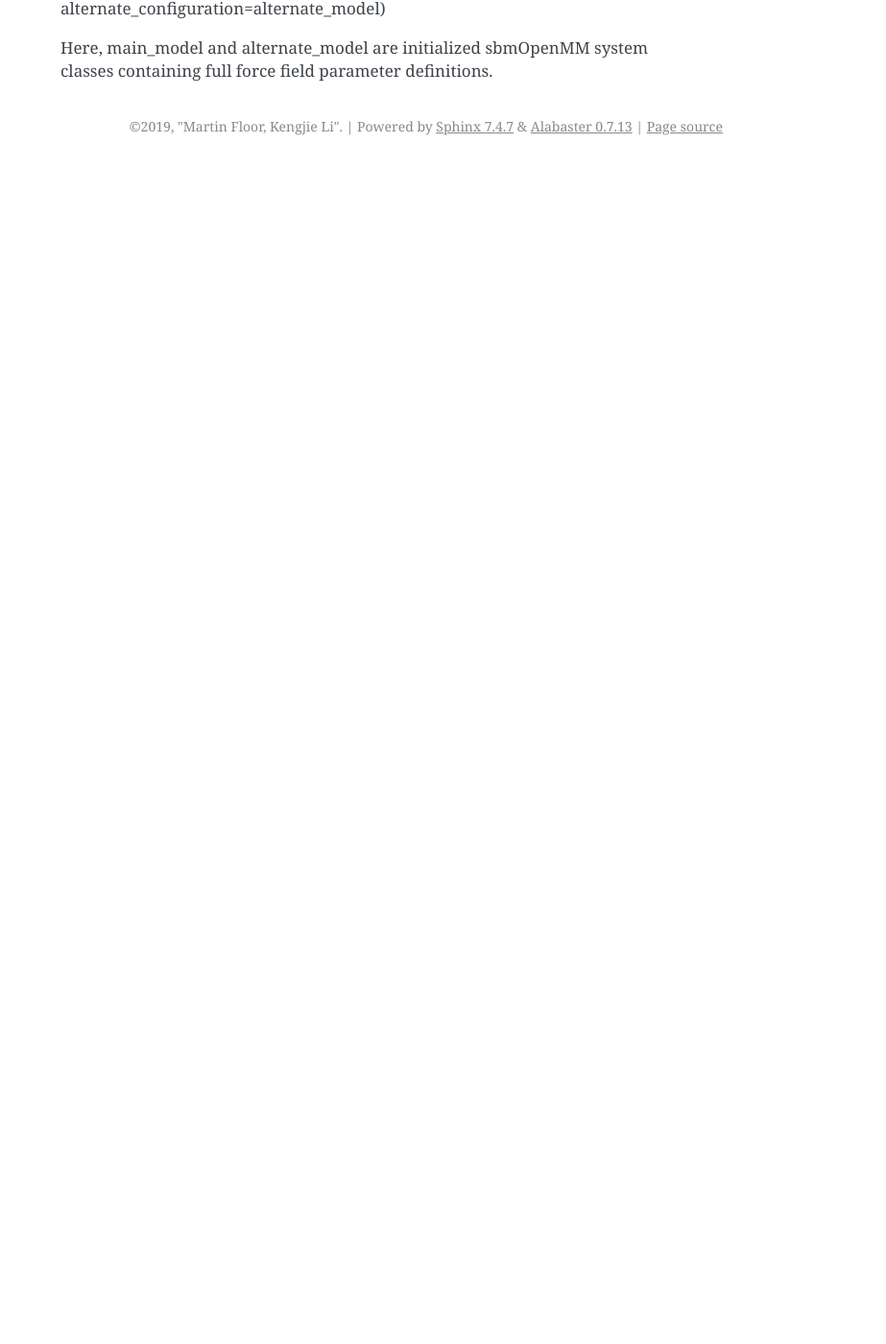
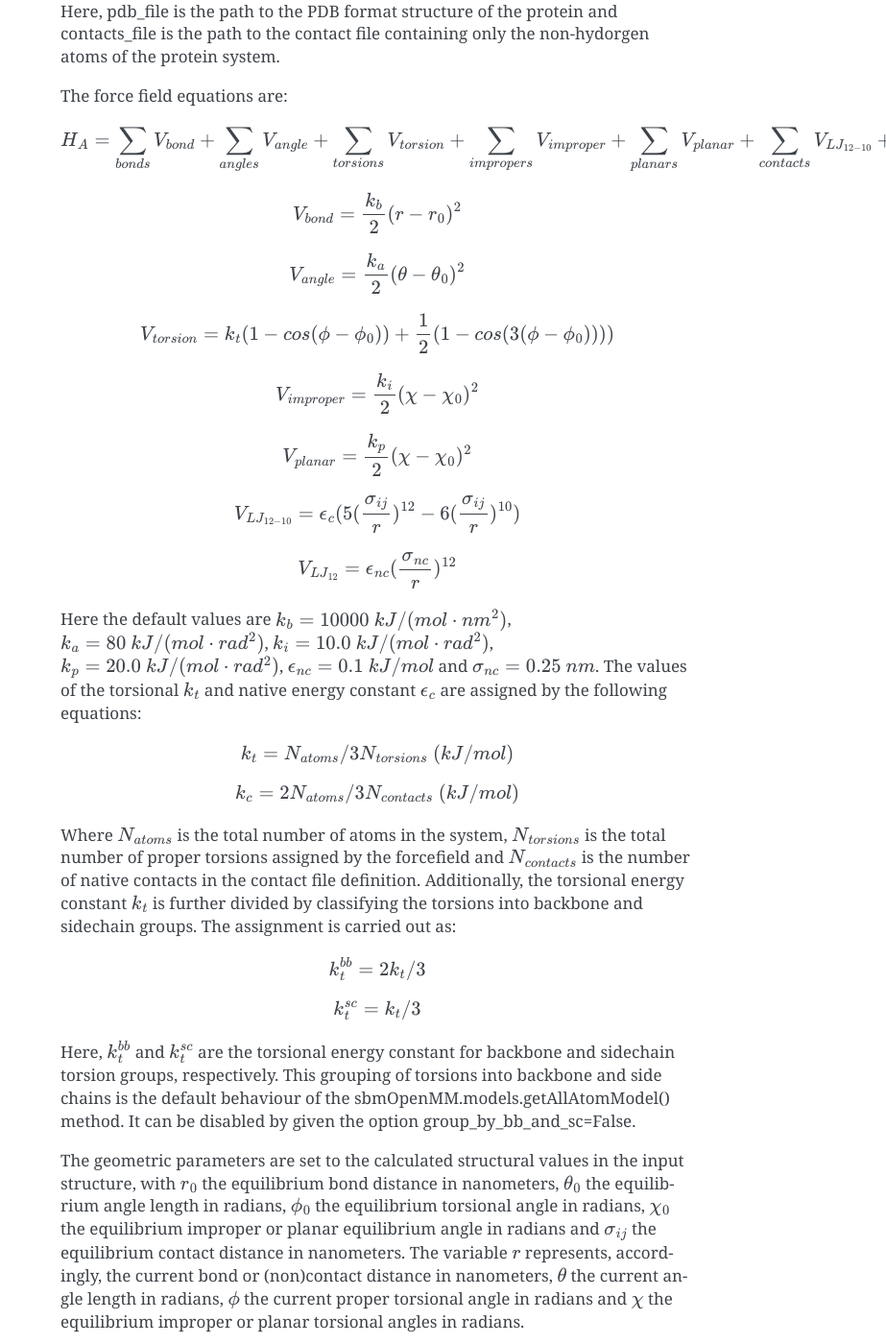
Before and after one commit to CompBiochBiophLab/sbm-openmm, a Sphinx documentation site: the page built from docs/source/sections/models.rst, in a window 1280 px wide and 1400 px high, scrolled down 1987 px. Shown: the whole window at 96% size, without its empty margins (357-1280 px from the left). Built offline with Sphinx 7.4.7, drawn with Linux system fonts in a browser that asks for light colours; before the commit the page ends 2158 px from its top, so only the background shows below that; some of the changed text lies outside the part shown.

Commit message:
Updated default models documentation. Equations an other changes were added.

```diff
--- a/docs/source/sections/models.rst
+++ b/docs/source/sections/models.rst
@@ -1,8 +1,15 @@
 The models class of sbmOpenMM contains three methods for automatic setting up predefined SBM potentials. It works by initializing a system class with the necessary force field parameters, derived from the input files, to set up one of the possible models which are detailed next:
 
-- Coarse grained, alpha-carbon (CA), model
+Coarse grained, alpha-carbon (CA), model
+++++++++++++++++++++++++++++++++++++++++
 
 The coarse grained method represents the protein system as beads centered at the alpha carbons of each residue in the protein. It uses harmonic potentials to hold the covalent connectivity and geometry of the beads. Torsional geometries are modeled with a periodic torsion potential. Native contacts are represented through the use of Lennard-Jones potentials that allow to form and break non-bonded interactions, permitting complete and local unfolding of the structures.
+
+To create a CA model, call:
+
+sbmOpenMM.models.getCAModel(pdb_file, contacts_file)
+
+Here, pdb_file is the path to the PDB format structure of the protein and  contacts_file is the path to the contact file containing only the CA atoms of the system. This last file should be numbered considering the CA atoms consecutively.
 
 The force field equations are:
 
@@ -22,22 +29,24 @@
         V_{LJ_{12-10}} = \epsilon_{c}(5(\frac{\sigma_{ij}}{r})^{12}-6(\frac{\sigma_{ij}}{r})^{10})
 
 .. math::
-        V_{LJ_{12}} = \epsilon_{nc}(\frac{\sigma_{ij}}{r})^{12}
+        V_{LJ_{12}} = \epsilon_{nc}(\frac{\sigma_{nc}}{r})^{12}
 
 
-Here the default values are :math:`k_b=20000` kJ/(mol mm) , :math:`k_a=40` kJ/(mol rad), :math:`k_t=1.0` kJ/mol , :math:`\epsilon_{c}=1.0` kJ/mol and :math:`\epsilon_{nc}=1.0` kJ/mol. The geometric parameters are set to the calculated structural value in the input structure, with :math:`r_0` the equilibrium bond distance in nanometers, :math:`\theta_0` the equilibrium angle length in radians, :math:`\phi_0` the equilibrium torsional angle in radians and :math:`\sigma_{ij}` the equilibrium contact distance in nanometers. The variable :math:`r` represents, accordingly, the current bond or contact distance in nanometers, :math:`\theta` the current angle length in radians and :math:`\phi` the current torsional angle in radians.
+Here the default values are :math:`k_b=20000\ kJ/(mol \cdot nm^2)`, :math:`k_a=40\ kJ/(mol \cdot rad^2)`, :math:`k_t=1.0\ kJ/mol`, :math:`\epsilon_{c}=1.0\ kJ/mol`, :math:`\epsilon_{nc}=1.0\ kJ/mol` and :math:`\sigma_{nc}=0.4\ nm`. The geometric parameters are set to the calculated structural values in the input structure, with :math:`r_0` the equilibrium bond distance in nanometers, :math:`\theta_0` the equilibrium angle length in radians, :math:`\phi_0` the equilibrium torsional angle in radians and :math:`\sigma_{ij}` the equilibrium contact distance in nanometers. The variable :math:`r` represents, accordingly, the current bond or (non)contact distance in nanometers, :math:`\theta` the current angle length in radians and :math:`\phi` the current torsional angle in radians.
 
-To create a CA model, call:
+It is possible to use a :math:`V_{LJ_{12-10-6}}` potential for the native contact interactions, defined as:
 
-sbmOpenMM.models.getCAModel(pdb_file, contacts_file)
+.. math::
+        V_{LJ_{12-10-6}} = \epsilon_{c}(13(\frac{\sigma_{ij}}{r})^{12}-18(\frac{\sigma_{ij}}{r})^{10}+4(\frac{\sigma_{ij}}{r})^{6})
 
-Here, pdb_file is the path to the PDB format structure of the protein and  contacts_file is the path to the contact file containing only the CA atoms of the system. This last file should be numbered considering the CA atoms consecutively.
+This potential gives a small energy barrier for contact formation/breaking that emulates a "desolvation effect". To use this potential as the native contact energy function, instead of the :math:`V_{LJ_{12-10}}` potential, give the option contact_force ='12-10-6' to the sbmOpenMM.models.getCAModel() method.
 
-- All-heavy-atoms (AA) model
+Note that even if the units for the force constants are given in real physical units (e.g. :math:`kJ/mol`), this is just to match the variables used by OpenMM. The models are not parametrized to equate this real physical values and comparison with experiments will require further adjustment to the energy unit system.
+
+All-heavy-atoms (AA) model
+++++++++++++++++++++++++++
 
 The all-atom model represents the protein system with all its heavy atoms (i.e. excluding hydrogens). It uses harmonic potentials to hold the covalent connectivity, geometry and chirality of the protein residues. Periodic torsional potentials are used to maintain dihedral geometries of backbones and side chains. Native contacts are represented through the use of Lennard-Jones potentials that allow to form and break non-bonded interactions, permitting complete and local unfolding of the structures.
-
-The force field equation is:
 
 The method to create an AA model is:
 
@@ -45,9 +54,72 @@
 
 Here, pdb_file is the path to the PDB format structure of the protein and  contacts_file is the path to the contact file containing only the non-hydorgen atoms of the protein system.
 
-- Multi basin model
+The force field equations are:
 
-The multi basin model automates the creation of a dual basin native contact potential. It receives as input two sbmOpenMM system classes, either CA or AA models, containing two different definitions of native contacts. One of the configurations is defined as the main model and the other is considered as the alternate model. All forcefield parameters different than the native contacts are copied from the main configuration into the multi basin model. Then, the contacts are compared between the input configurations to define the sets of common and unique contacts. Common contacts with equilibrium length distances that differ more than a threshold are defined as dual basin and are assigned a special non-bonded Gaussian potential. The rest of the contacts are treated as single minima and are modeled with a Lennard-Jones (default) or a single basin Gaussian potential.
+.. math::
+        H_A = \sum_{bonds}V_{bond}+\sum_{angles}V_{angle}+\sum_{torsions}V_{torsion}+\sum_{impropers}V_{improper}+\sum_{planars}V_{planar}+\sum_{contacts}V_{LJ_{12-10}}+\sum_{non-contacts}V_{LJ_{12}}
+
+.. math::
+        V_{bond} = \frac{k_b}{2}(r-r_0)^2
+
+.. math::
+        V_{angle} = \frac{k_a}{2}(\theta-\theta_0)^2
+
+.. math::
+        V_{torsion} = k_t(1-cos(\phi-\phi_0))+\frac{1}{2}(1-cos(3(\phi-\phi_0))))
+
+.. math::
+        V_{improper} = \frac{k_i}{2}(\chi-\chi_{0})^2
+
+.. math::
+        V_{planar} = \frac{k_p}{2}(\chi-\chi_{0})^2
+
+.. math::
+        V_{LJ_{12-10}} = \epsilon_{c}(5(\frac{\sigma_{ij}}{r})^{12}-6(\frac{\sigma_{ij}}{r})^{10})
+
+.. math::
+        V_{LJ_{12}} = \epsilon_{nc}(\frac{\sigma_{nc}}{r})^{12}
+
+Here the default values are :math:`k_b=10000\ kJ/(mol \cdot nm^2)`, :math:`k_a=80\ kJ/(mol \cdot rad^2)`, :math:`k_i=10.0\ kJ/(mol \cdot rad^2)`, :math:`k_p=20.0\ kJ/(mol \cdot rad^2)`, :math:`\epsilon_{nc}=0.1\ kJ/mol` and :math:`\sigma_{nc}=0.25\ nm`. The values of the torsional :math:`k_t` and native energy constant :math:`\epsilon_{c}` are assigned by the following equations:
+
+.. math::
+        k_t=N_{atoms}/3N_{torsions}\ (kJ/mol)
+.. math::
+        k_c=2N_{atoms}/3N_{contacts}\ (kJ/mol)
+
+
+Where :math:`N_{atoms}` is the total number of atoms in the system, :math:`N_{torsions}` is the total number of proper torsions assigned by the forcefield and :math:`N_{contacts}` is the number of native contacts in the contact file definition. Additionally, the torsional energy constant :math:`k_t` is further divided by classifying the torsions into backbone and sidechain groups. The assignment is carried out as:
+
+.. math::
+        k_{t}^{bb}=2k_t/3
+.. math::
+        k_{t}^{sc}=k_t/3
+
+Here, :math:`k_{t}^{bb}` and :math:`k_{t}^{sc}` are the torsional energy constant for backbone and sidechain torsion groups, respectively. This grouping of torsions into backbone and side chains is the default behaviour of the sbmOpenMM.models.getAllAtomModel() method. It can be disabled by given the option group_by_bb_and_sc=False.
+
+The geometric parameters are set to the calculated structural values in the input structure, with :math:`r_0` the equilibrium bond distance in nanometers, :math:`\theta_0` the equilibrium angle length in radians, :math:`\phi_0` the equilibrium torsional angle in radians, :math:`\chi_0` the equilibrium improper or planar equilibrium angle in radians and :math:`\sigma_{ij}` the equilibrium contact distance in nanometers. The variable :math:`r` represents, accordingly, the current bond or (non)contact distance in nanometers, :math:`\theta` the current angle length in radians, :math:`\phi` the current proper torsional angle in radians and :math:`\chi` the equilibrium improper or planar torsional angles in radians.
+
+Note that even if the units for the force constants are given in real physical units (e.g. :math:`kJ/mol`), this is just to match the variables used by OpenMM. The models are not parametrized to equate this real physical values and comparison with experiments will require further adjustment to the energy unit system.
+
+Multi basin model
++++++++++++++++++
+
+The multi basin model automates the creation of a dual basin native contact potential. It receives as input two sbmOpenMM system classes, either CA or AA models, containing two different definitions of native contacts. One of the configurations is defined as the main model and the other is considered as the alternate model. All forcefield and topology parameters, different than the native contacts, are passed from the main configuration into the multi basin model. Then, the contacts are compared between the input configurations to define the sets of common and unique contacts. Common contacts with equilibrium length distances that differ more than a threshold are defined as dual basin and are assigned a special non-bonded Gaussian potential. The rest of the contacts are treated as single minima and are modeled with a Lennard-Jones (default) or a single basin Gaussian potential.
+
+The multi basin Gaussian potential is defined as:
+
+.. math::
+        V_{Multi-basin} = \epsilon_{C}((1+(\frac{r_{ex}}{r})^{12})\prod_{minima}G(r,r_{0}^{\alpha})-1)
+.. math::
+        G(r,r_{0}^{\alpha}) = 1-exp(\frac{-(r-r_{0}^{\alpha})^2}{2\sigma^2})
+
+.. math::
+        \sigma^{2} = \frac{(r_{0}^{\alpha})^2}{50ln(2)}
+
+Here, :math:`\epsilon_{C}` is the native contact energy constant inherited from the main configuration, :math:`r_{ex}` is the contact excluded volume radius, :math:`r_{0}^{\alpha}` is the equilibrium distance for the :math:`alpha`-th configuration and :math:`r` is the current contact distance. :math:`\sigma` is a parameter that modulates the well amplitude of the :math:`V_{Multi-basin}` energy function. The single and double basin gaussian potential are distinguished by the number of :math:`r_{0}^{\alpha}` parameters given.
+
+The Lennard Jones contact potential is inherited accordingly from the CA or AA models used to build the multi basin SBM.
+
 The method to create a multi basin model is:
 
 sbmOpenMM.models.getMultiBasinModel(main_model, alternate_configuration=alternate_model)
```
Also changed, not shown: 9 other files.
